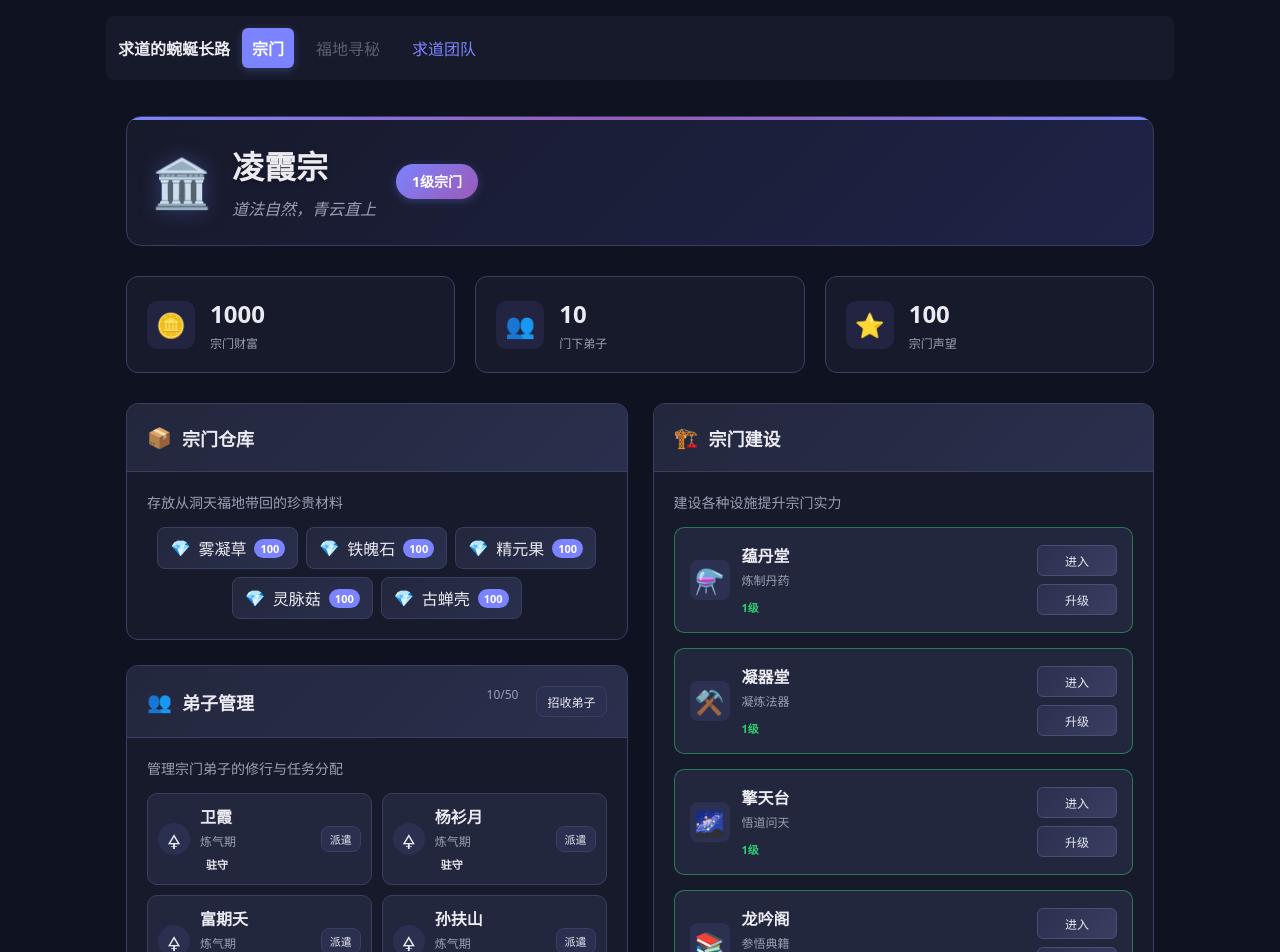
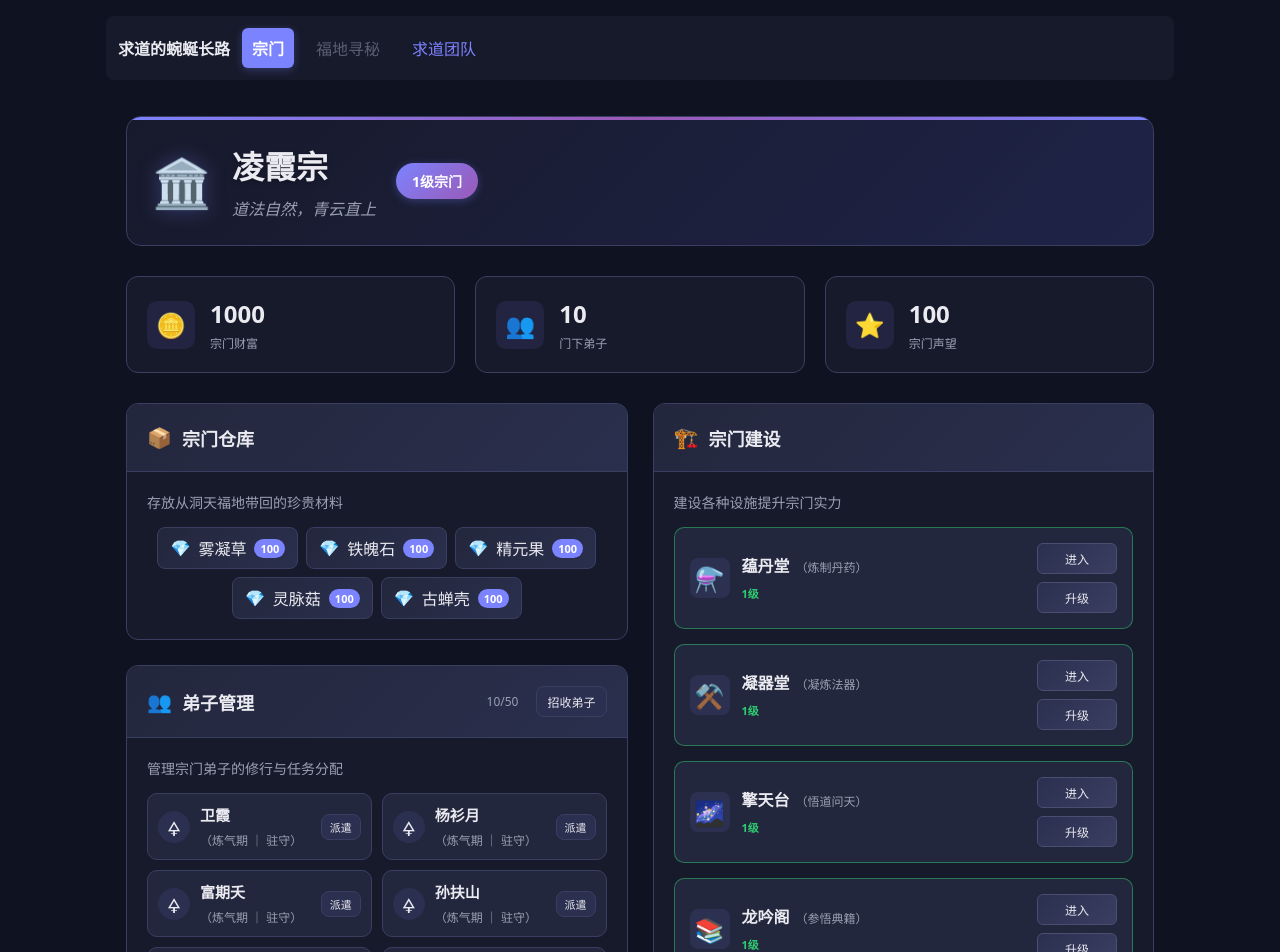
Before and after one commit to LostAbaddon/Apothecary, a Vue app in the folder frontend/: page /#/sect in a window 1280 px wide. Shown: the top 952 px of the page. Built offline with nearby package versions, Linux system fonts and the light colour scheme.

Commit message:
feat(ui): 弟子卡片改为一行 "名字（境界｜状态）"；建筑名称改为一行 "名称（说明）"；并修正标题 actions 居中与宗门名/等级对齐

```diff
--- a/frontend/src/views/SectView.vue
+++ b/frontend/src/views/SectView.vue
@@ -83,10 +83,11 @@
           <div class="disciples-grid">
             <div v-for="disciple in disciples" :key="disciple.id" class="disciple-card">
               <div class="disciple-avatar">{{ disciple.sevenColor != null ? '🜍' : '🧙' }}</div>
-                <div class="disciple-info">
-                  <div class="disciple-name">{{ disciple.name }}</div>
-                  <div class="disciple-level">{{ levelName(disciple.level) }}</div>
-                  <div class="disciple-status" :class="disciple.status">{{ getStatusText(disciple.status) }}</div>
+              <div class="disciple-info one-line">
+                <div class="disciple-line">
+                  <span class="disciple-name-strong">{{ disciple.name }}</span>
+                  <span class="disciple-meta">（{{ levelName(disciple.level) }} ｜ {{ getStatusText(disciple.status) }}）</span>
+                </div>
               </div>
               <div class="disciple-actions">
                 <button
@@ -128,8 +129,10 @@
               <div v-for="building in buildings" :key="building.id" class="building-card" :class="{ built: building.built, constructing: building.constructing }">
                 <div class="building-icon">{{ building.icon }}</div>
                 <div class="building-info">
-                  <div class="building-name">{{ building.name }}</div>
-                  <div class="building-description">{{ building.description }}</div>
+                  <div class="building-name">
+                    <span class="building-name-strong">{{ building.name }}</span>
+                    <span class="building-meta">（{{ building.description }}）</span>
+                  </div>
                   <div class="building-status">
                     <span v-if="building.built" class="status-built">{{ building.level }}级</span>
                     <span v-else-if="building.constructing" class="status-constructing">建设中 {{ building.progress }}%</span>
@@ -518,6 +521,7 @@ const openSectHistory = () => {
 .section-actions {
   display: flex;
   gap: 10px;
+  align-items: center;
 }
 
 .section-description {
@@ -652,6 +656,11 @@ const openSectHistory = () => {
   flex: 1;
 }
 
+/* 一行显示：名字（境界 ｜ 状态） */
+.disciple-line { display:flex; align-items: baseline; gap:6px; flex-wrap: wrap; }
+.disciple-name-strong { font-weight: 800; color: var(--text); font-size: 15px; }
+.disciple-meta { font-size: 12px; color: var(--muted); font-weight: 400; }
+
 .disciple-name {
   font-weight: bold;
   color: var(--text);
@@ -733,17 +742,11 @@ const openSectHistory = () => {
   flex: 1;
 }
 
-.building-name {
-  font-weight: bold;
-  color: var(--text);
-  margin-bottom: 4px;
-}
+.building-name { font-weight: 700; color: var(--text); margin-bottom: 4px; display:flex; align-items: baseline; gap:6px; flex-wrap: wrap; }
+.building-name-strong { font-weight: 800; color: var(--text); }
+.building-meta { font-size: 12px; color: var(--muted); font-weight: 400; }
 
-.building-description {
-  font-size: 12px;
-  color: var(--muted);
-  margin-bottom: 6px;
-}
+.sect-level { align-self: center; display:flex; align-items:center; }
 
 .status-built {
   color: #2ecc71;
```
Lines whose indentation alone changed are shown as unchanged.
